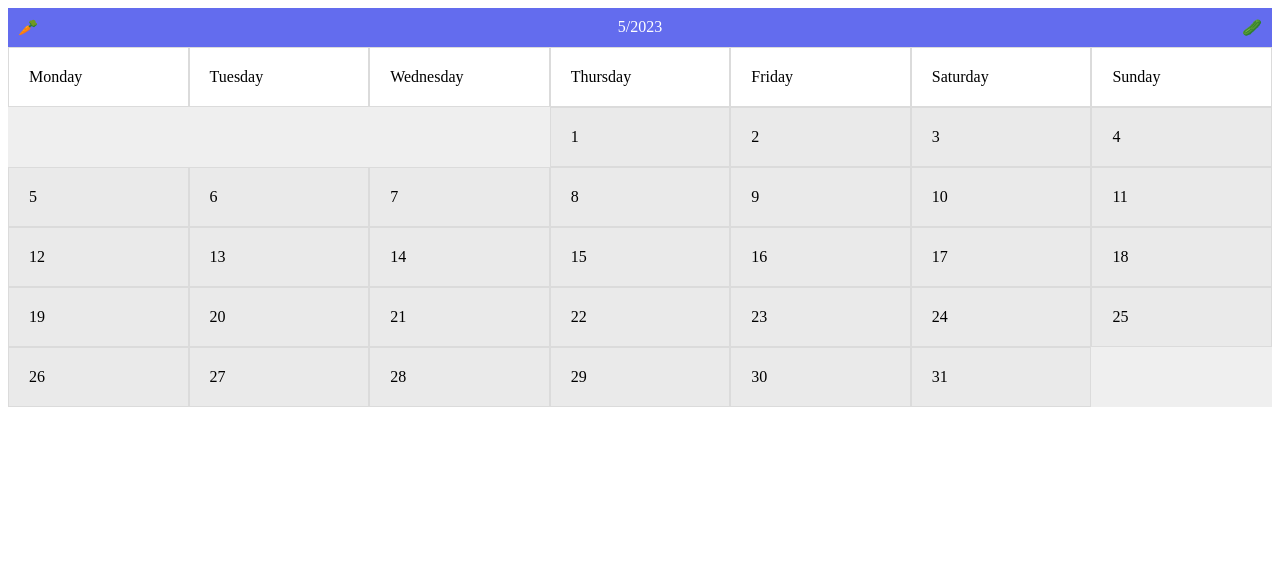
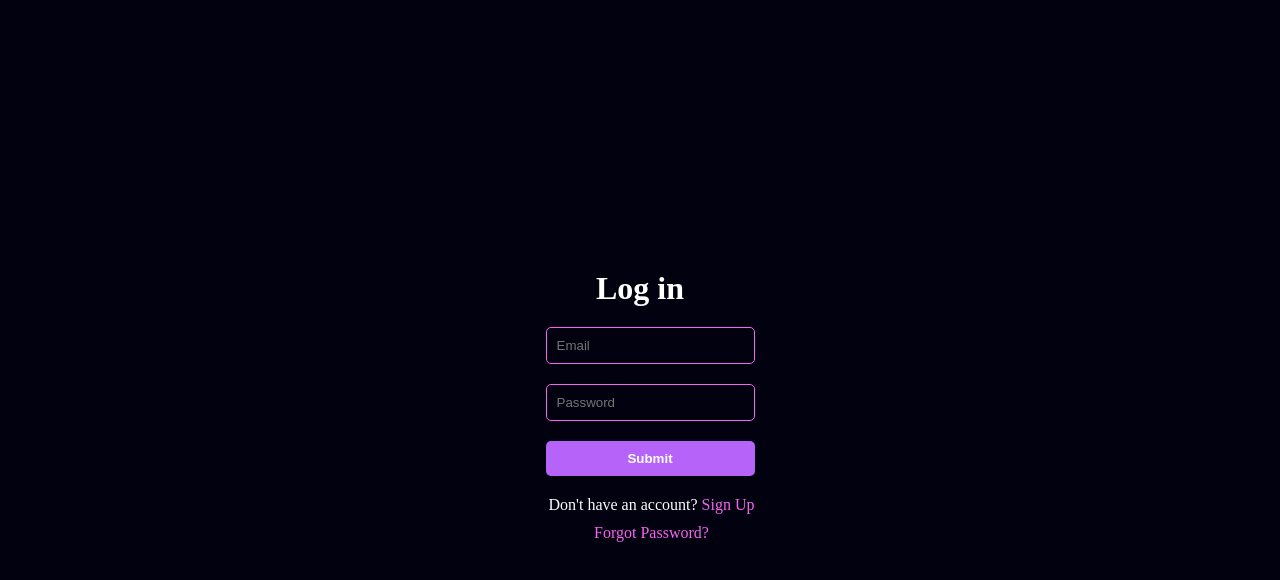
Before and after one commit to Grayson-code/timetable-manager, a SvelteKit app: page / in a window 1280 px wide. Shown: the top 580 px of the page. Built offline with nearby package versions, Linux system fonts and the light colour scheme; no server answers.

Commit message:
Css improvement in auth page

```diff
--- a/src/components/Auth.svelte
+++ b/src/components/Auth.svelte
@@ -54,7 +54,7 @@
 			}}
 			on:keydown={() => {}}
 		>
-			Already have an account?
+			<p class="fontsize" >Already have an account?</p>
 			<span class="login-text">Log in</span>
 		</div>
 	{:else}
@@ -113,6 +113,8 @@
 		border: 1px solid #f863f0;
 		background-color: #01010f;
 		color: #ffffff;
+    margin-left:10px;
+    box-sizing: border-box;
 	}
 
 	button {
@@ -138,16 +140,28 @@
 	}
 
 	.forgot-password-text {
-		text-decoration: underline;
+		text-decoration:none;
+    color: #f863f0;
 	}
+
+  .login-text {
+    display:inline;
+    text-decoration:none;
+    color: #f863f0;
+    font-size: 15px;
+  }
 
 	.signup-text {
 		display: inline;
-		text-decoration: underline;
+		text-decoration:none;
 		color: #f863f0;
 	}
 
-
+  .fontsize{
+    display:inline;
+    font-size: 15px;
+    margin-left:26px;
+  }
 
 	@media only screen and (max-width: 600px) {
 		.container {
--- a/src/routes/+page.svelte
+++ b/src/routes/+page.svelte
@@ -2,6 +2,6 @@
 	import Auth from "../components/Auth.svelte";
   import Calendar from "../components/Calendar.svelte";
 </script>
-<Calendar />
+<!-- <Calendar /> -->
 
-<!-- <Auth/> -->
+<Auth/>
```
